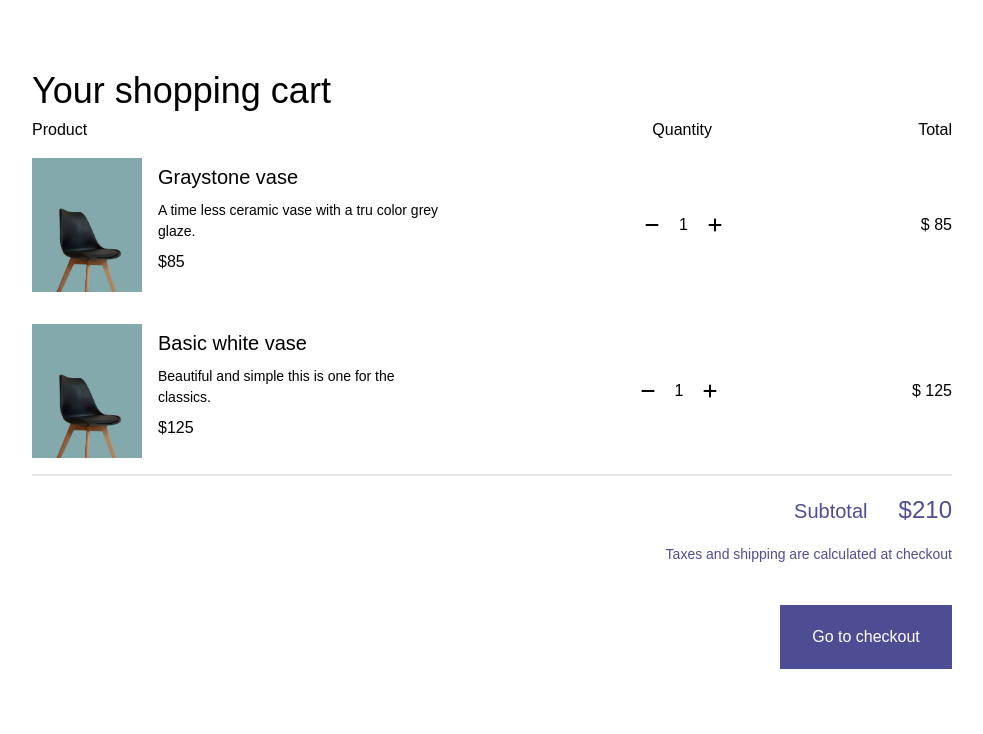
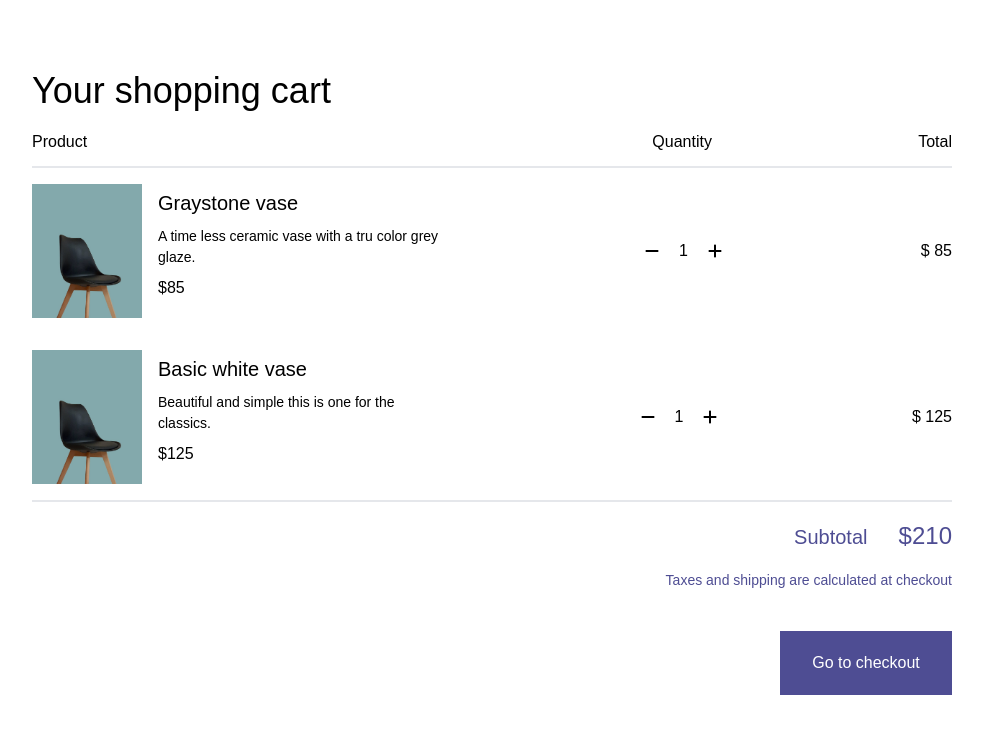
Before and after one commit to vuhuy172dh/ecommerce-website, a React (Create React App) app: page /ProductCart in a window 1280 px wide. Shown: the top 734 px of the page, without its empty margins (148-1131 px from the left). Built offline with nearby package versions, Linux system fonts and the light colour scheme; a web font is replaced by a local one.

Commit message:
#5 Create product cart product item
Add divider after name product

```diff
--- a/src/pages/productCart.jsx
+++ b/src/pages/productCart.jsx
@@ -22,7 +22,7 @@ function ProductCartPage() {
     <div className="w-[100%] p-6 laptop:px-[180px] laptop:py-16">
       <div className="border-b-2 border-primary-300">
         <p className="text-[24px] laptop:text-[36px]">Your shopping cart</p>
-        <div className="hidden laptop:flex justify-between">
+        <div className="hidden laptop:flex py-3 justify-between border-b-2 border-primary-300">
           <p className="w-[45%]">Product</p>
           <p>Quantity</p>
           <p>Total</p>
```
